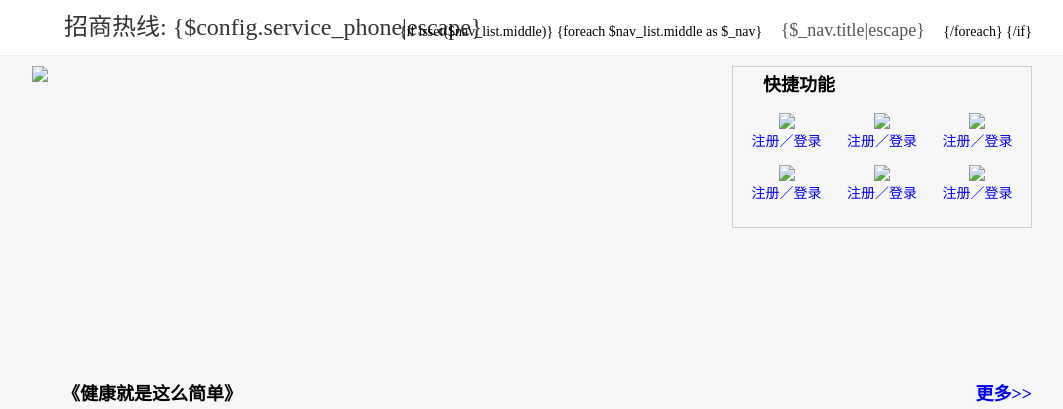
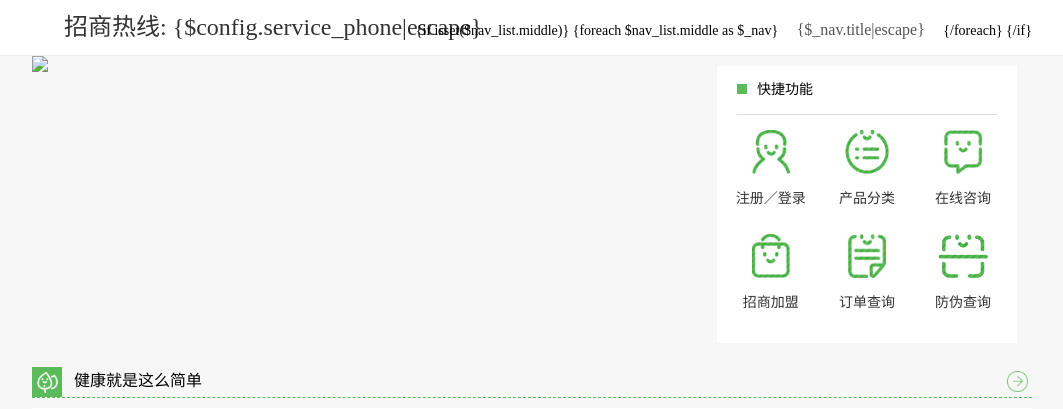
Before and after one commit to Winsen1990/group_buy, a PHP site: page /themes/jkdzsw/index.phtml in a window 1280 px wide. Shown: the part 114-523 px from the top of the page, without its empty margins (108-1171 px from the left). Run offline with PHP 8.4, Linux system fonts and the light colour scheme.

Commit message:
finish almost of index

```diff
--- a/themes/jkdzsw/css/style.less
+++ b/themes/jkdzsw/css/style.less
@@ -211,9 +211,10 @@ a {
 
 @f_sm: 12px;
 @f_m: 14px;
-@f_l: 18px;
-@f_xl: 22px;
-@f_xxl: 36px;
+@f_l: 16px;
+@f_xl: 18px;
+@f_xxl: 24px;
+@f_xxxl: 36px;
 
 @content_width: 1000px;
 
@@ -232,7 +233,7 @@ body {
   height: 100%;
   font-size: @f_m;
   background: @color_white2;
-  font-family: 'Microsoft YaHei';
+  font-family: 'PingFang SC','Microsoft YaHei';
 }
 /** header **/
 .header {
@@ -307,7 +308,7 @@ body {
         color: @color_dark_gray;
         font-size: @f_l;
         line-height: 50px;
-        padding: 10px 15px 10px;
+        padding: 10px 15px 11px;
 
         &.active {
           color: @color_green;
@@ -319,6 +320,73 @@ body {
 }
 
 /** content **/
+.jk-slider-wrapper {
+  width: @content_width;
+  margin: 0 auto;
+  overflow: hidden;
+  position: relative;
+
+  .jk-slider {
+    width: @content_width;
+    height: 300px;
+  }
+
+  .jk-quick-menu {
+    position: absolute;
+    width: 300px;
+    background-color: @color_white;
+    left: 685px;
+    top: 10px;
+
+    .jk-quick-menu-list {
+      padding: 10px;
+      overflow: hidden;
+
+      .jk-quick-menu-item {
+        float: left;
+        color: @color_black;
+        width: (100%-6%)/3;
+        margin: 0 3% 10px 0;
+        text-align: center;
+        line-height: 40px;
+
+        &:nth-child(3n) {
+          margin-right: 0;
+        }
+
+        & > img {
+          height: 44px;
+          padding: 5px 0;
+        }
+
+        & > p {
+          text-align: center;
+        }
+      }
+    }
+
+    .jk-block-title {
+      line-height: 36px;
+      padding: 6px 0;
+      font-weight: normal;
+      border-bottom: 1px solid #ddd;
+      margin: 0 20px;
+
+      i {
+        display: inline-block;
+        width: 10px;
+        height: 10px;
+        background-color: @color_green;
+        margin-right: 10px;
+      }
+
+      .jk-block-title-more {
+        float: right;
+      }
+    }
+  }
+}
+
 .content {
   width: @content_width;
   margin: @ma_10 auto;
@@ -328,52 +396,33 @@ body {
     overflow: hidden;
     margin-bottom: 10px;
 
-    .jk-slider {
-      float: left;
-      width: 680px;
-      height: 300px;
-      margin-right: 20px;
-    }
-
-    .jk-quick-menu {
-      float: left;
-      width: 298px;
-      border: 1px solid #cecece;
-
-      .jk-quick-menu-list {
-        padding: 10px;
-        overflow: hidden;
-
-        .jk-quick-menu-item {
-          float: left;
-          width: (100%-6%)/3;
-          margin: 0 3% 10px 0;
-          text-align: center;
-          font-size: 14px;
-          line-height: 26px;
-
-          &:nth-child(3n) {
-            margin-right: 0;
-          }
-
-          &>img {
-            width: 100%;
-          }
-
-          &>p {
-            text-align: center;
-          }
-        }
-      }
-    }
-
     .jk-block-title {
       font-size: @f_l;
-      line-height: @f_l*2;
-      text-indent: 30px;
+      line-height: 30px;
+      font-weight: normal;
+      border-bottom: 1px dashed @color_green;
+
+      .jk-block-title-icon {
+        display: inline-block;
+        width: 30px;
+        height: 30px;
+        background: url(../images/icon_leaf.png) center center no-repeat @color_green;
+        background-size: 70% 70%;
+        vertical-align: middle;
+        margin-right: 8px;
+      }
 
       .jk-block-title-more {
         float: right;
+        content: '';
+        display: inline-block;
+        background: url(../images/more.png) center center no-repeat;
+        background-size: 70% 70%;
+        width: 30px;
+        height: 30px;
+        text-indent: 100%;
+        white-space: nowrap;
+        overflow: hidden;
       }
     }
   }
--- a/themes/jkdzsw/index.phtml
+++ b/themes/jkdzsw/index.phtml
@@ -36,62 +36,77 @@
         </div>
     </div>
 
-    <div class="content">
-        <div class="jk-block-wrapper">
+    <div class="jk-slider-wrapper">
         <div class="jk-slider">
-                <img src="controller/no_image.php?w=680&h=300"/>
+            <img src="controller/no_image.php?w=1000&h=300"/>
         </div>
 
         <div class="jk-quick-menu">
-                <h2 class="jk-block-title">快捷功能</h2>
+            <h2 class="jk-block-title"><i></i>快捷功能</h2>
             <div class="jk-quick-menu-list">
                 <a href="#" class="jk-quick-menu-item">
-                        <img src="controller/no_image.php?w=90&h=90"/>
+                    <img src="{$template_path}/images/icon_member.png" class="jk-quick-menu-icon"/>
                     <p>注册／登录</p>
                 </a>
                 <a href="#" class="jk-quick-menu-item">
-                        <img src="controller/no_image.php?w=90&h=90"/>
-                        <p>注册／登录</p>
+                    <img src="{$template_path}/images/icon_category.png" class="jk-quick-menu-icon"/>
+                    <p>产品分类</p>
                 </a>
                 <a href="#" class="jk-quick-menu-item">
-                        <img src="controller/no_image.php?w=90&h=90"/>
-                        <p>注册／登录</p>
+                    <img src="{$template_path}/images/icon_service.png" class="jk-quick-menu-icon"/>
+                    <p>在线咨询</p>
                 </a>
                 <a href="#" class="jk-quick-menu-item">
-                        <img src="controller/no_image.php?w=90&h=90"/>
-                        <p>注册／登录</p>
+                    <img src="{$template_path}/images/icon_business.png" class="jk-quick-menu-icon"/>
+                    <p>招商加盟</p>
                 </a>
                 <a href="#" class="jk-quick-menu-item">
-                        <img src="controller/no_image.php?w=90&h=90"/>
-                        <p>注册／登录</p>
+                    <img src="{$template_path}/images/icon_order.png" class="jk-quick-menu-icon"/>
+                    <p>订单查询</p>
                 </a>
                 <a href="#" class="jk-quick-menu-item">
-                        <img src="controller/no_image.php?w=90&h=90"/>
-                        <p>注册／登录</p>
+                    <img src="{$template_path}/images/icon_scan.png" class="jk-quick-menu-icon"/>
+                    <p>防伪查询</p>
                 </a>
             </div>
         </div>
     </div>
 
+    <div class="content">
         <div class="jk-block-wrapper">
-            <h2 class="jk-block-title">《健康就是这么简单》 <a href="#" class="jk-block-title-more">更多>></a> </h2>
+            <h2 class="jk-block-title">
+                <i class="jk-block-title-icon"></i>
+                健康就是这么简单
+                <a href="#" class="jk-block-title-more">更多>></a>
+            </h2>
             <div class="jk-article-list-1">
                 {if $book_list}
                 {foreach $book_list as $section}
                 {if $section@first}
                 <div class="jk-article-cover">
                     <img src="{$section.cover}"/>
-                    <div class="js-article-title">{$section.title|escape} <span class="jk-article-read">{$section.view_count}</span></div>
+                    <div class="js-article-title">
+                        <span id="article-title">{$section.title|escape}</span>
+                        <span class="jk-article-read">
+                            <i class="jk-article-read-icon"></i>
+                            {$section.view_count}
+                        </span>
+                    </div>
                 </div>
                 <div class="jk-article-list">
                 {/if}
                     <dl {if $section@first}class="active"{/if}>
-                        <dt>{$section.title|escape}</dt>
+                        <dt>
+                            {$section.title|escape}
+                            <i class="jk-article-active-icon"></i>
+                        </dt>
                         <dd>
                             简述:
                             <p>
-                                {$section.desc|escape}
+                                {$section.desc|escape|truncate:74:'...'}
+                                <span>
                                     <a href="article.php?id={$section.id}">[ 阅读 ]</a>
+                                </span>
                             </p>
                         </dd>
                     </dl>
@@ -100,6 +115,28 @@
                 {/if}
                 {/foreach}
                 {/if}
+            </div>
+        </div>
+
+        <div class="jk-block-wrapper">
+            <h2 class="jk-block-title">
+                <i class="jk-block-title-icon"></i>
+                专家观点
+                <a href="#" class="jk-block-title-more">更多>></a>
+            </h2>
+            <div class="jk-article-list-2">
+            </div>
+        </div>
+    </div>
+
+    <div class="content">
+        <div class="jk-block-wrapper">
+            <h2 class="jk-block-title">
+                <i class="jk-block-title-icon"></i>
+                品牌视窗
+                <a href="#" class="jk-block-title-more">更多>></a>
+            </h2>
+            <div class="jk-brand-list">
             </div>
         </div>
     </div>
```
Also changed, not shown: other parts of themes/jkdzsw/css/style.less (+68 -14 lines), themes/jkdzsw/css/style.css (+140 -50 lines), themes/jkdzsw/css/style.min.css, themes/jkdzsw/images/icon_read.png (added). Lines whose indentation alone changed are shown as unchanged.
